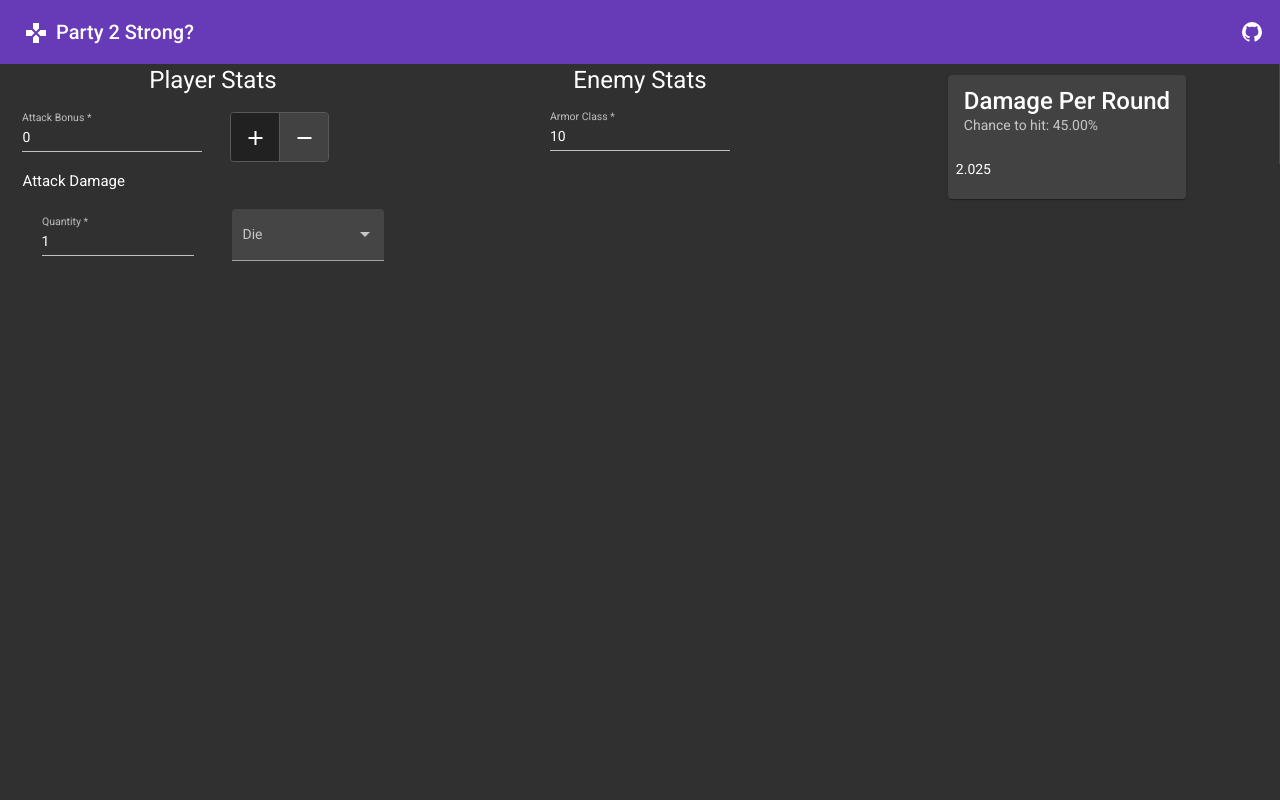
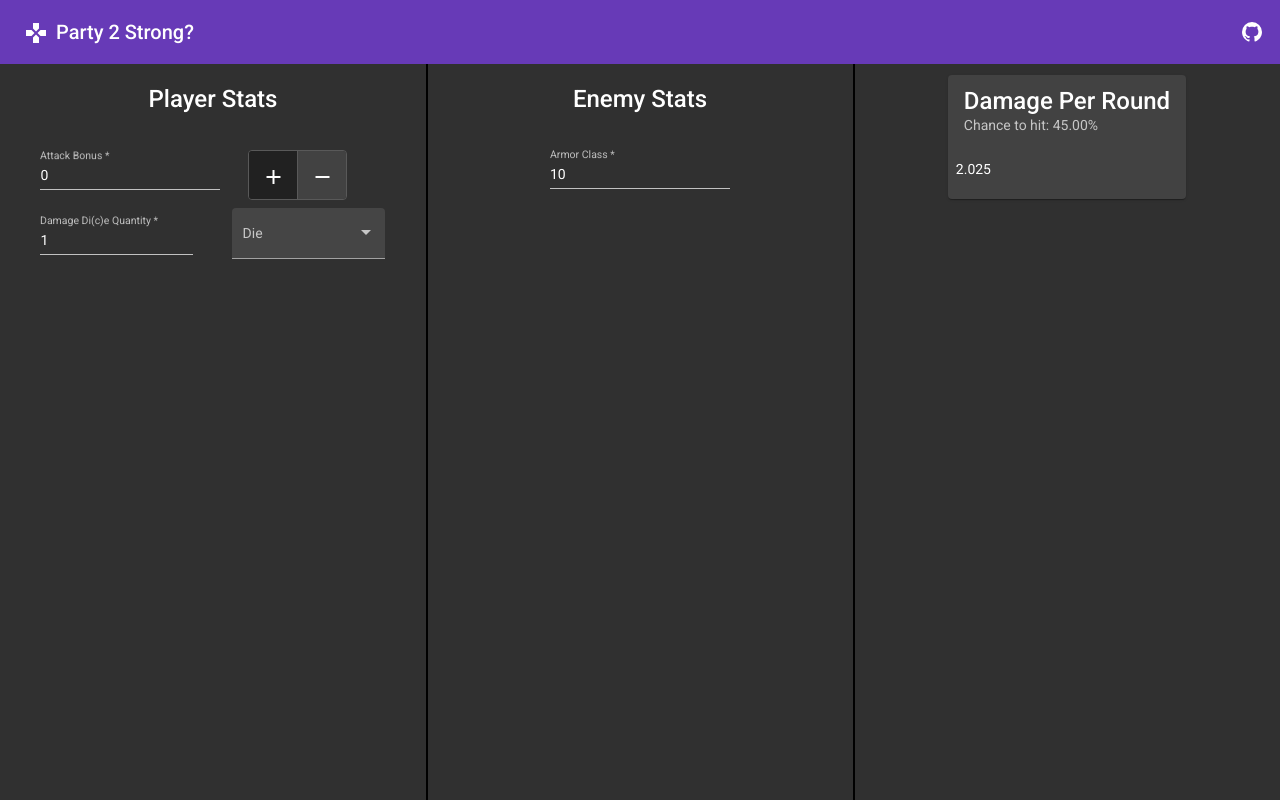
Before and after one commit to FireWallach/DeathHouseDPR, an Angular app: page / in a window 1280 px wide. Built offline with nearby package versions, Linux system fonts and the light colour scheme.

Commit message:
Uniformized the text

```diff
--- a/src/app/dprcalc/dprcalc.component.html
+++ b/src/app/dprcalc/dprcalc.component.html
@@ -1,7 +1,7 @@
 <mat-grid-list cols="3" rowHeight="100%">
     <mat-grid-tile id="left-sidebar">
         <div class="playerStats">
-            <h1>Player Stats</h1>
+            <h1 class="sectionHeader">Player Stats</h1>
             <div>
                 <mat-form-field appearance="legacy" class="attackBonusValue">
                     <mat-label>Attack Bonus</mat-label>
@@ -15,9 +15,8 @@
                         <mat-icon (click)="recalculateValues()">remove</mat-icon>
                     </mat-button-toggle>
                 </mat-button-toggle-group>
-                <div class="sectionHeader"><h4>Attack Damage</h4></div>
                 <mat-form-field appearance="legacy" class="attackDamage">
-                    <mat-label>Quantity</mat-label>
+                    <mat-label>Damage Di(c)e Quantity</mat-label>
                     <input matInput required [(ngModel)]="attackDiceQuantity" [value]="attackDiceQuantity" (input)="recalculateValues()"
                         required>
                 </mat-form-field>
@@ -32,10 +31,9 @@
             </div>
         </div>
     </mat-grid-tile>
-    <mat-divider [vertical]="true" style="height: 100px;"></mat-divider>
     <mat-grid-tile>
         <div class="enemyStats">
-            <h1 class="mat-primary">Enemy Stats</h1>
+            <h1 class="sectionHeader">Enemy Stats</h1>
             <div>
                 <mat-form-field appearance="legacy" class="dprValue">
                     <mat-label>Armor Class</mat-label>
--- a/src/app/dprcalc/dprcalc.component.scss
+++ b/src/app/dprcalc/dprcalc.component.scss
@@ -33,6 +33,7 @@
 
 .attackBonusValue {
     padding-right: 2em;
+    padding-left:5%
 }
 
 .grid-layout-custom {
@@ -47,5 +48,12 @@
 }
 
 .sectionHeader {
-    justify-content: center;
+    padding:5%;
+    font-family: Roboto, "Helvetica Neue", sans-serif;
+    font-size: 24px;
+    font-weight: 500;
 }
+
+.mat-grid-tile {
+    border-right: solid 2px rgb(0, 0, 0);
+}
```
